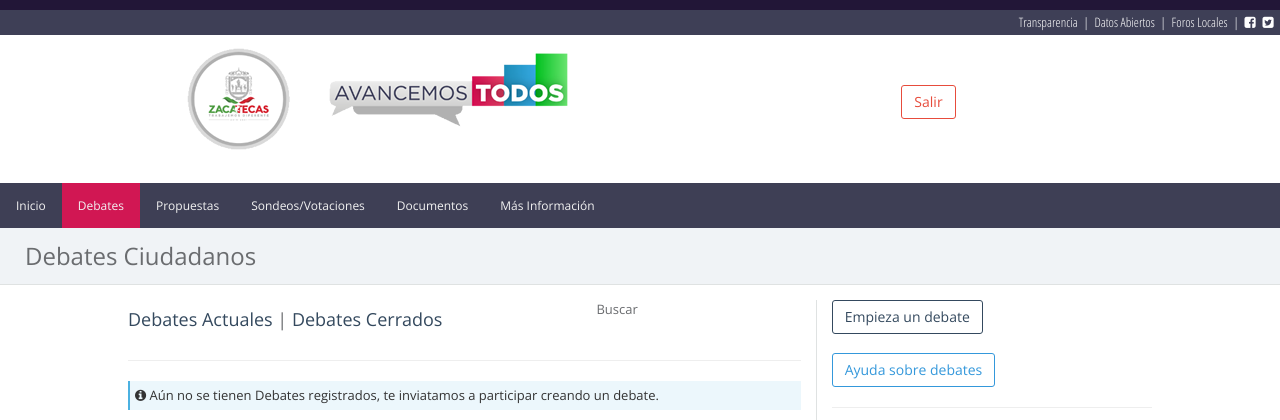
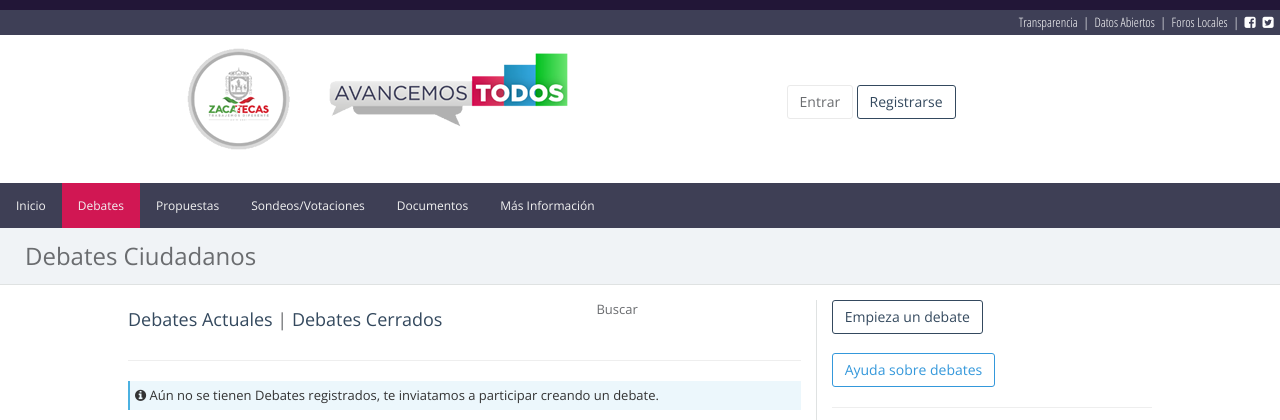
Before and after one commit to martinsillo/proponleZac, a PHP site: page /debates.php in a window 1280 px wide. Shown: the top 420 px of the page. Run offline with PHP 8.4, Linux system fonts and the light colour scheme; data that the repository does not hold is empty.

Commit message:
newbuttons

```diff
--- a/debates.php
+++ b/debates.php
@@ -32,8 +32,9 @@
                     <img src="img/logo2.png"  class="img-responsive" style="margin: 0 auto;">
                 </div>
                 <div class="col-md-6" style="text-align:right; padding-right: 20%">
-                    <br><br>
-                   <a type="button" class="btn btn-outline btn-danger" href="logout.php">Salir</a>
+                  <br><br>
+                     <button type="button" class="btn btn-outline btn-default">Entrar</button>
+                   <a type="button" class="btn btn-outline btn-primary" href="registro.html">Registrarse</a>
                 </div>
             </div>
             <br>
--- a/index.php
+++ b/index.php
@@ -1,6 +1,3 @@
-<?php
-require_once("php/seguridad.php");
-?>
 <!Doctype HTML>
 <html lang="es">
 <head>
```
